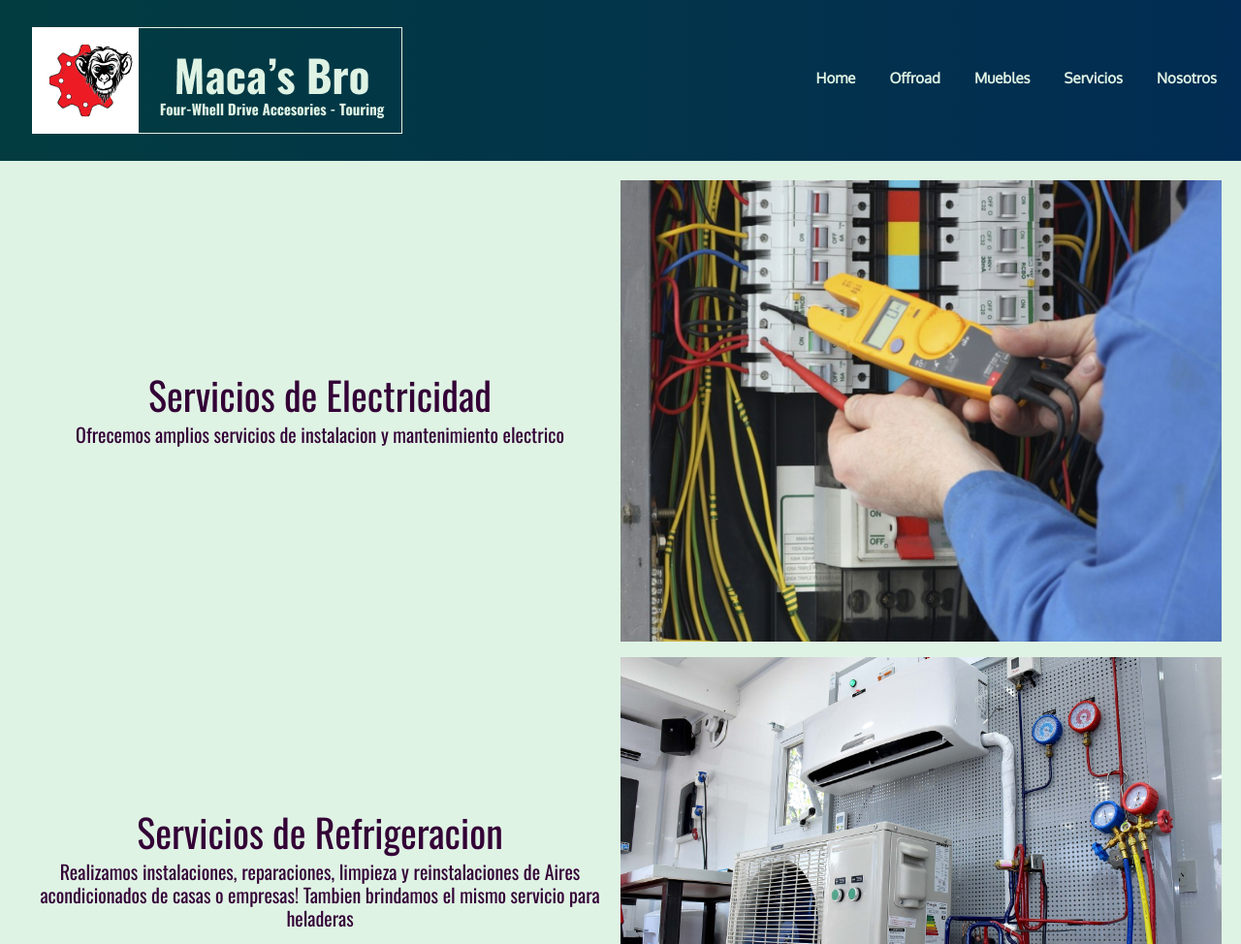
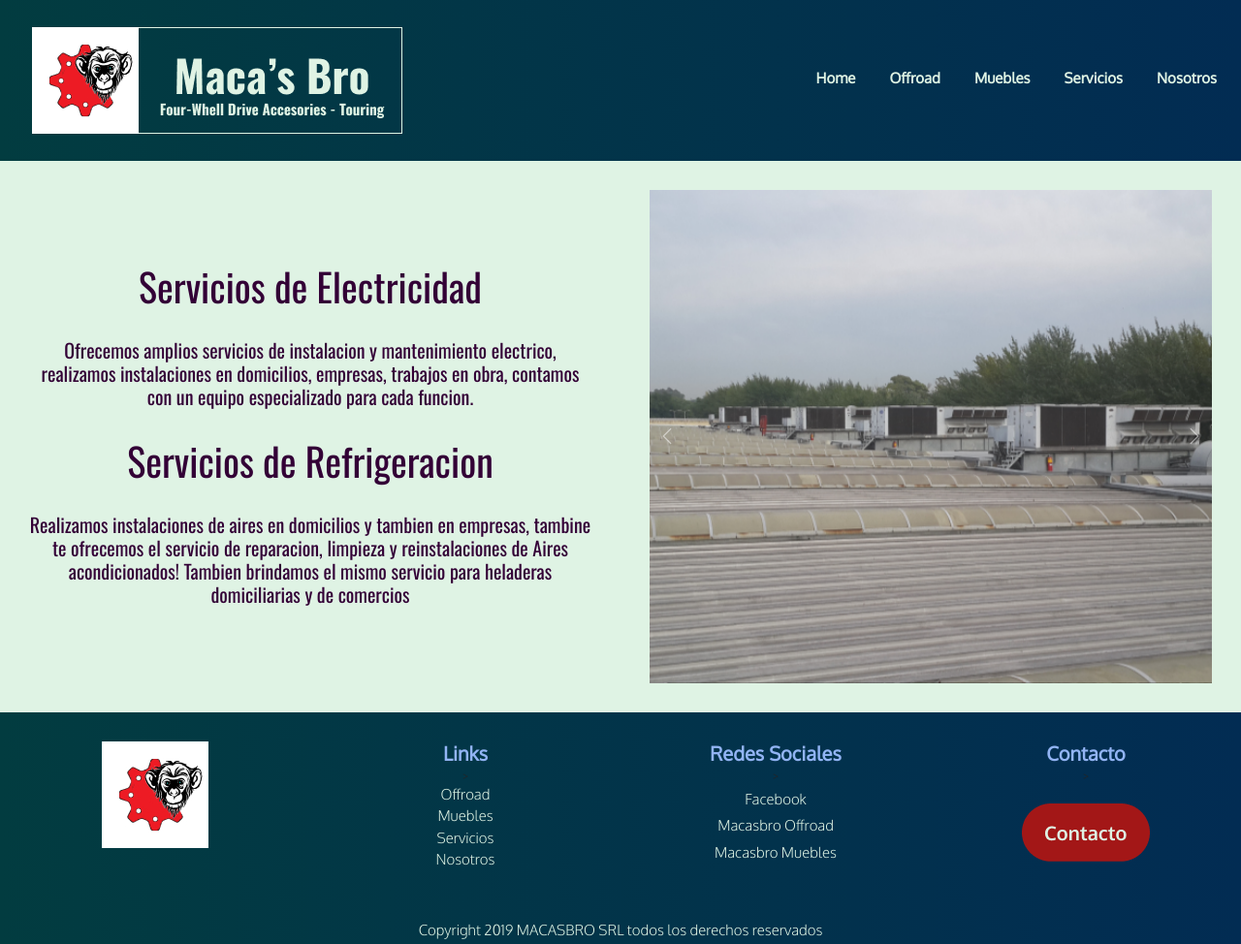
Before and after one commit to SergioAntunez/Macas-new-page, a plain HTML site: page paginas/servicios.html in a window 1280 px wide. Shown: the top 974 px of the page at 97% size. Drawn offline with nearby package versions, Linux system fonts and the light colour scheme.

Commit message:
pagina servicios maquetada con bootstrap

```diff
--- a/css/index.css
+++ b/css/index.css
@@ -527,6 +527,15 @@ select {
   padding: 20px;
 }
 
+.main-service {
+  background-color: rgb(223,243,228);
+}
+
+.serv-text {
+  align-self: center;
+  justify-content: center;
+}
+
 .ser-title {
   font-family: 'Oswald', sans-serif;
   font-size: 40px;
--- a/paginas/servicios.html
+++ b/paginas/servicios.html
@@ -45,20 +45,47 @@
       </div>
     </nav>
   </header>
-    <main class="main-ser">
-        <div class="div-elec__text">
-            <h2 class="serv-title">Servicios de Electricidad</h2>
-            <h3 class="serv-paragraf">Ofrecemos amplios servicios de instalacion y mantenimiento electrico</h3>
+  <main class="main-service container-fluid text-center">
+    <div class="row">
+      <div class="serv-text col-lg-6 col-md-12 div-elec__text p-5">
+        <h2 class="serv-title mb-5">Servicios de Electricidad</h2>
+        <h3 class="serv-paragraf">Ofrecemos amplios servicios de instalacion y mantenimiento electrico, realizamos instalaciones en domicilios,
+          empresas, trabajos en obra, contamos con un equipo especializado para cada funcion.</h3>
+        <h2 class="serv-title mt-5 mb-5">Servicios de Refrigeracion</h2>
+        <h3 class="serv-paragraf">Realizamos instalaciones de aires en domicilios y tambien en empresas, tambine te ofrecemos el servicio de reparacion,
+           limpieza y reinstalaciones de Aires acondicionados! Tambien brindamos el mismo servicio para heladeras domiciliarias y de comercios</h3>
       </div>
-        <div class="div-ref__text">
-            <h2 class="serv-title">Servicios de Refrigeracion</h2>
-            <h3 class="serv-paragraf">Realizamos instalaciones, reparaciones, limpieza y reinstalaciones de Aires acondicionados de casas o empresas! Tambien brindamos el mismo servicio para heladeras</h3>
+      <div id="carouselExampleControls" class="p-5 col-lg-6 carousel slide" data-bs-ride="carousel">
+        <div class="carousel-inner">
+          <div class="carousel-item active">
+            <img src="../imagenes/Electricidad 1.png" class="d-block w-100" alt="Imagen Electricidad 1">
           </div>
-        <div class="div-ser__img1">
-            <img src="../imagenes/electricidad.jpg" class="elec__img" alt="Imagen ref">
+          <div class="carousel-item">
+            <img src="../imagenes/Electricidad 2.png" class="d-block w-100" alt="Imagen Electricidad 2">
           </div>
-        <div class="div-ser__img2">
-            <img src="../imagenes/Refrigeracion.jpg" class="ref__img" alt="Imagen elec">
+          <div class="carousel-item">
+            <img src="../imagenes/Electricidad 3.png" class="d-block w-100" alt="Imagen Electricidad 3">
+          </div>
+          <div class="carousel-item active">
+            <img src="../imagenes/Refrigeracion 1.png" class="d-block w-100" alt="Imagen Electricidad 1">
+          </div>
+          <div class="carousel-item active">
+            <img src="../imagenes/Refrigeracion 2.png" class="d-block w-100" alt="Imagen Electricidad 1">
+          </div>
+          <div class="carousel-item active">
+            <img src="../imagenes/Refrigeracion 3.png" class="d-block w-100" alt="Imagen Electricidad 1">
+          </div>
+          </div>
+          <button class="carousel-control-prev" type="button" data-bs-target="#carouselExampleControls" data-bs-slide="prev">
+            <span class="carousel-control-prev-icon" aria-hidden="true"></span>
+            <span class="visually-hidden">Previous</span>
+          </button>
+          <button class="carousel-control-next" type="button" data-bs-target="#carouselExampleControls" data-bs-slide="next">
+            <span class="carousel-control-next-icon" aria-hidden="true"></span>
+            <span class="visually-hidden">Next</span>
+          </button>
+        </div>
+      </div>
     </div>
   </main>
   <footer class="footer-boot">
```
Also changed, not shown: imagenes/Electricidad 1.png (added), imagenes/Electricidad 2.png (added), imagenes/Electricidad 3.png (added), imagenes/Refrigeracion 1.png (added), imagenes/Refrigeracion 2.png (added), imagenes/Refrigeracion 3.png (added). Lines whose indentation alone changed are shown as unchanged.
